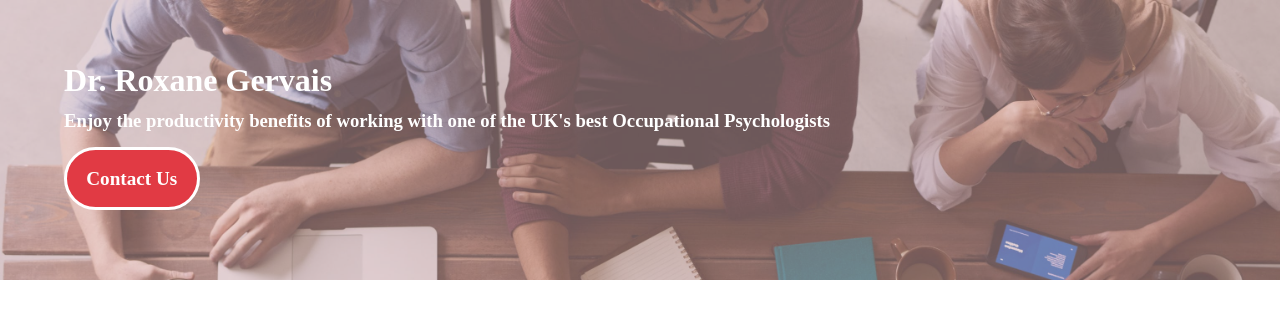
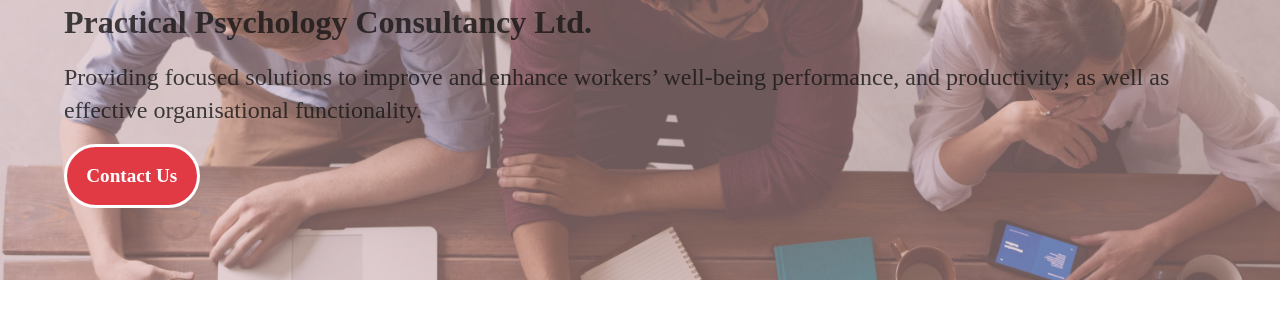
Before and after one commit to gcbest/roxane2-gatsby, a Gatsby site: page /components/SlimHero in a window 1280 px wide. Built offline with nearby package versions, Linux system fonts and the light colour scheme; Gatsby itself is replaced by a stand-in of ours.

Commit message:
change text on slimhero

```diff
--- a/src/pages/components/SlimHero.js
+++ b/src/pages/components/SlimHero.js
@@ -9,9 +9,10 @@
         <div className="hero-overlay"></div>
         <div className="hero-content-small">
             <div className="hero-text-small">
-                <h1 className="name">Dr. Roxane Gervais</h1>
-                <h3>
-                    Enjoy the productivity benefits of working with one of the UK's best Occupational Psychologists
+                <h1 className="font_1">Practical Psychology Consultancy Ltd.</h1>
+                <h3 className="font_2">
+                Providing focused solutions to improve and enhance workers’ well-being performance, and productivity; as
+                well as effective organisational functionality.
                 </h3>
                 <Link to="/contact" className="btn">Contact Us</Link>
             </div>
--- a/src/styles/global.css
+++ b/src/styles/global.css
@@ -292,7 +292,7 @@
 }
 
 .hero-text-small {
-  padding: 4rem;
+  padding: 0 4rem;
 }
 
 .hero-grid {
@@ -543,7 +543,7 @@
   }
 
   .hero-text-small {
-    padding: 3rem 2rem;
+    padding: 1rem 2rem;
   }
 }
 
```
